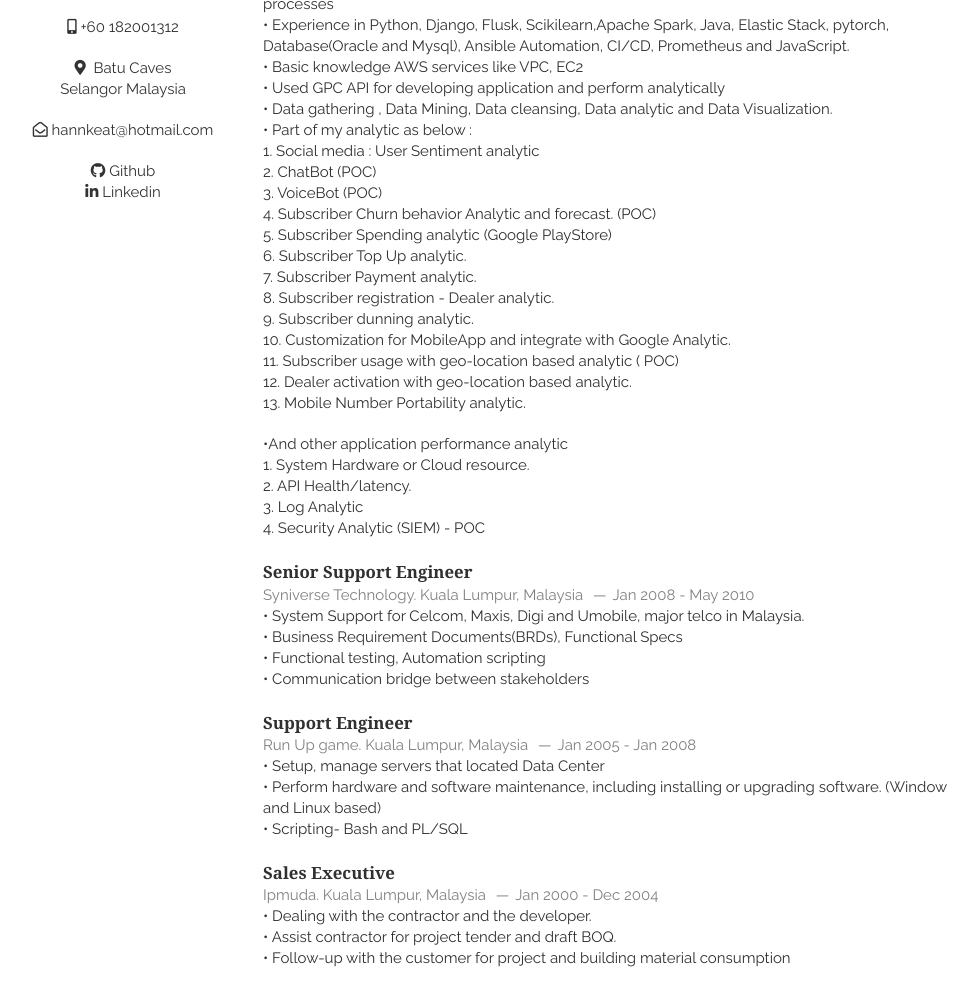
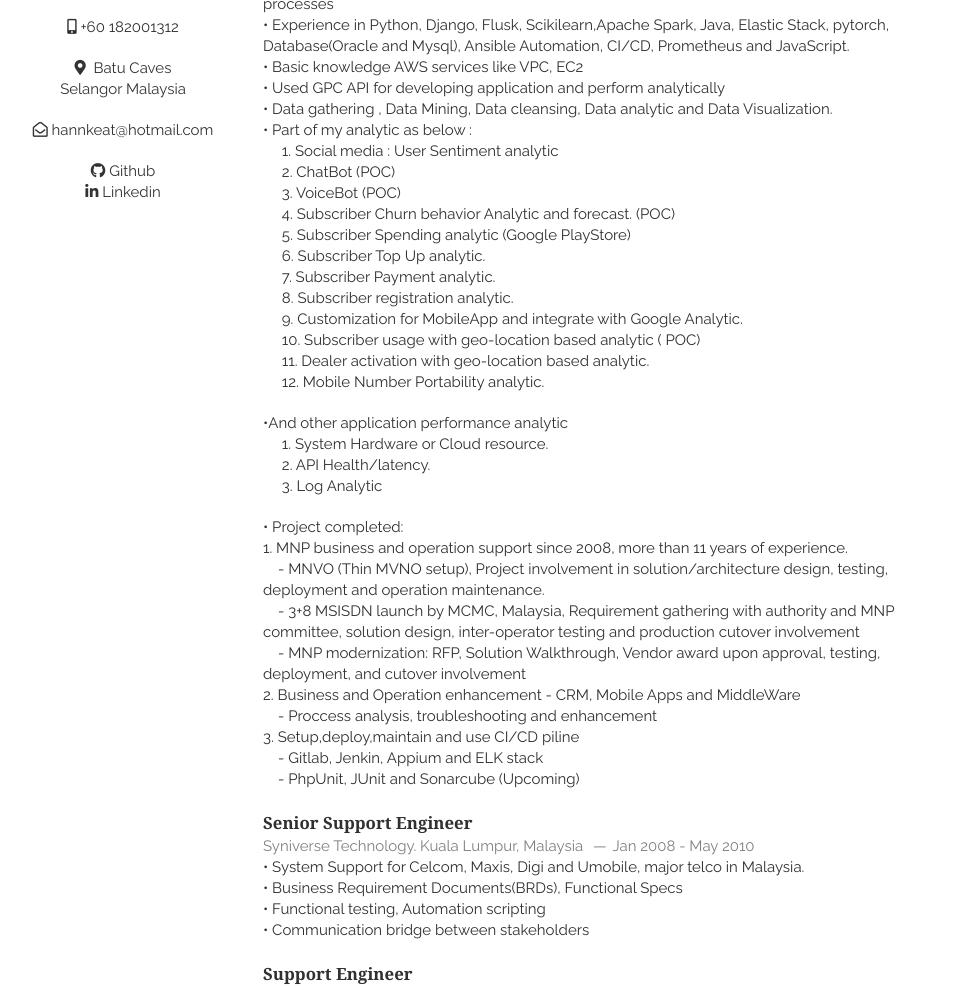
Before and after one commit to hannkeat/myResume, a plain HTML site: page index.html in a window 1280 px wide. Shown: the part 293-1283 px from the top of the page, without its empty margins (157-1135 px from the left). Drawn offline with Linux system fonts and the light colour scheme.

Commit message:
Updated- Project completed

```diff
--- a/css/base.css
+++ b/css/base.css
@@ -260,6 +260,7 @@
 		font-size: 13px;
 		color: #444; }
 
+
 /* #Misc
 ================================================== */
 	.remove-bottom { margin-bottom: 0 !important; }
--- a/index.html
+++ b/index.html
@@ -98,28 +98,40 @@
 
         <p> • Data gathering , Data Mining, Data cleansing, Data analytic and Data Visualization. </p>
 
-        <p> • Part of my analytic as below : <p>
-              <p> 1.	Social media :  User Sentiment analytic </p>
-              <p> 2.	ChatBot (POC) </p>
-              <p> 3.	VoiceBot (POC) </p>
-              <p> 4.	Subscriber Churn behavior Analytic and forecast. (POC) </p>
-              <p> 5.	Subscriber Spending analytic (Google PlayStore) </p>
-              <p> 6.	Subscriber Top Up analytic. </p>
-              <p> 7.	Subscriber Payment analytic.
-              <p> 8.	Subscriber registration - Dealer analytic. </p>
-              <p> 9.	Subscriber dunning analytic. </p>
-              <p> 10.	Customization for MobileApp and integrate with Google Analytic. </p>
-              <p> 11.	Subscriber usage with geo-location based analytic ( POC) </p>
-              <p> 12.	Dealer activation with geo-location based analytic. </p>
-              <ul> 13.	Mobile Number Portability analytic. </ul>
+        <p> • Part of my analytic as below : </p>
+              <p>&emsp; 1.	Social media :  User Sentiment analytic </p>
+              <p>&emsp; 2.	ChatBot (POC) </p>
+              <p>&emsp; 3.	VoiceBot (POC) </p>
+              <p>&emsp; 4.	Subscriber Churn behavior Analytic and forecast. (POC) </p>
+              <p>&emsp; 5.	Subscriber Spending analytic (Google PlayStore) </p>
+              <p>&emsp; 6.	Subscriber Top Up analytic. </p>
+              <p>&emsp; 7.	Subscriber Payment analytic. </p>
+              <p>&emsp; 8.	Subscriber registration analytic. </p>
+              <p>&emsp; 9.	Customization for MobileApp and integrate with Google Analytic. </p>
+              <p>&emsp; 10.	Subscriber usage with geo-location based analytic ( POC) </p>
+              <p>&emsp; 11.	Dealer activation with geo-location based analytic. </p>
+              <ul>&emsp; 12.	Mobile Number Portability analytic. </ul>
 
-              <p> •And other application performance analytic <p>
-                  <p> 1. System Hardware or Cloud resource. </p>
-                  <p> 2. API Health/latency. </p>
-                  <p> 3. Log Analytic </p>
-                  <p> 4. Security Analytic (SIEM) - POC</p>
-      </p>
+              <p> •And other application performance analytic </p>
+                  <p>&emsp; 1. System Hardware or Cloud resource. </p>
+                  <p>&emsp; 2. API Health/latency. </p>
+                  <p>&emsp; 3. Log Analytic </p>
 
+    </article>
+
+
+    <article> • Project completed:</p>
+          <header>
+            <p> 1. MNP business and operation support since 2008, more than 11 years of experience.</p>
+                  <p>&emsp;- MNVO (Thin MVNO setup), Project involvement in solution/architecture design, testing, deployment and operation maintenance.</p>
+                  <p>&emsp;- 3+8 MSISDN launch by MCMC, Malaysia, Requirement gathering with authority and MNP committee, solution design, inter-operator testing and production cutover involvement</p>
+                  <p>&emsp;- MNP modernization: RFP, Solution Walkthrough, Vendor award upon approval, testing, deployment, and cutover involvement</p>
+            <p> 2. Business and Operation enhancement -  CRM, Mobile Apps and MiddleWare</p>
+                  <p>&emsp;- Proccess analysis, troubleshooting and enhancement </p>
+            <p> 3. Setup,deploy,maintain and use CI/CD piline</p>
+                  <p>&emsp;- Gitlab, Jenkin, Appium and ELK stack </p>
+                  <p>&emsp;- PhpUnit, JUnit and Sonarcube (Upcoming) </p>
+          </header>
 
     </article>
 
```
